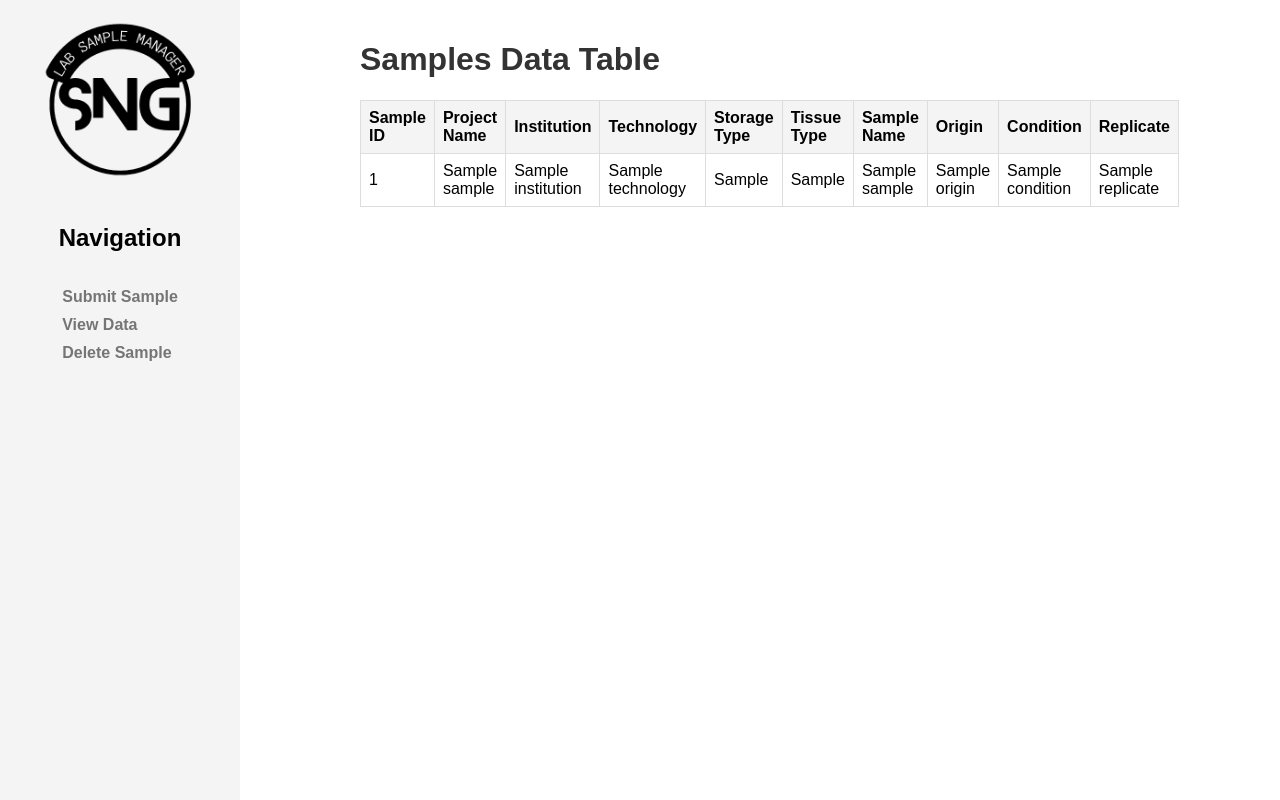
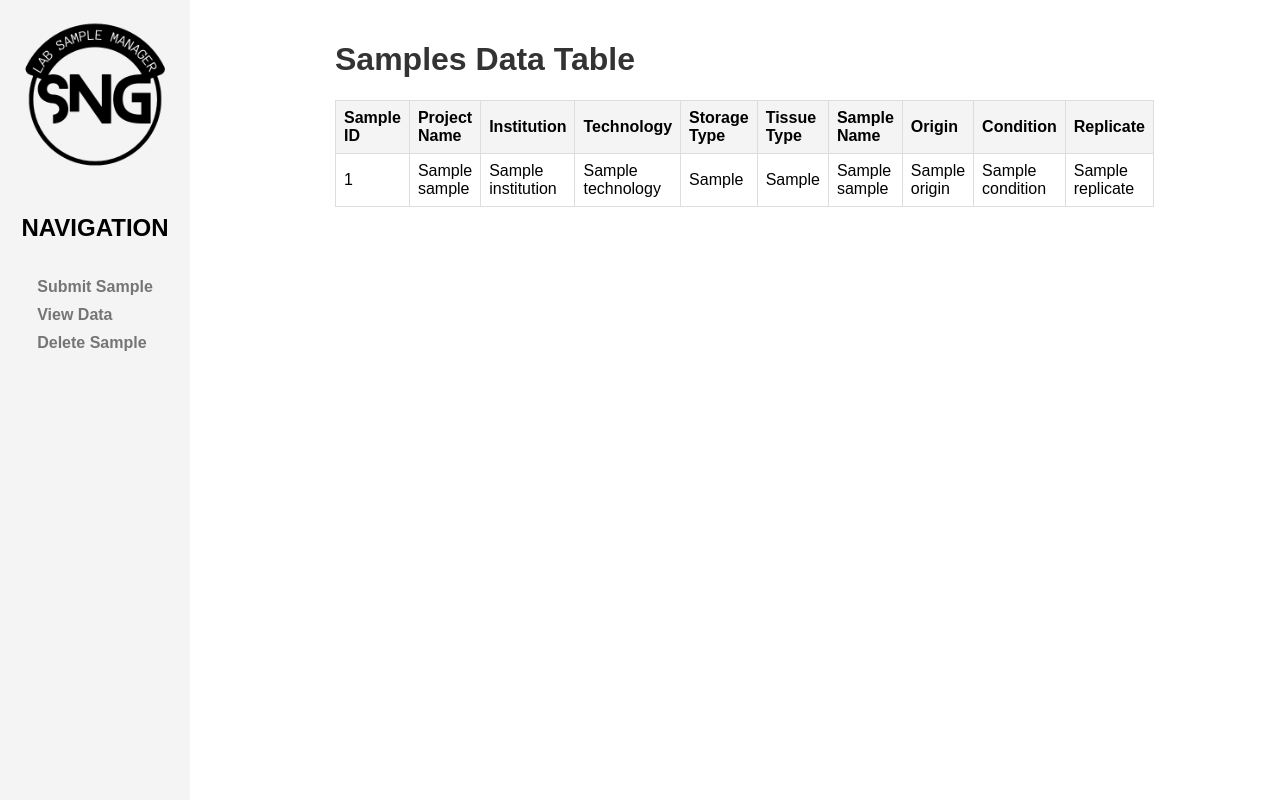
Before and after one commit to lukezhang-811/sng, a Django app: template SampleNameGen/templates/data_table.html in a window 1280 px wide. Run offline with Django 3.2, Linux system fonts and the light colour scheme; the template is opened without the code that fills it: most values are stand-ins (such as "Sample title", 1, 10 or a date in 2020).

Commit message:
css changes

```diff
--- a/SampleNameGen/templates/base.html
+++ b/SampleNameGen/templates/base.html
@@ -14,7 +14,7 @@
             min-height: 100vh;
         }
         .sidebar {
-            width: 200px;
+            width: 150px;
             background-color: #f4f4f4;
             padding: 20px;
             box-shadow: 2px 0 5px rgba(0,0,0,0.1);
@@ -129,7 +129,7 @@
             margin-bottom: 20px;
         }
         .logo-container img {
-            max-width: 80%;
+            max-width: 100%;
             height: auto;
             object-fit: contain;
         }
@@ -140,7 +140,7 @@
         <div class="logo-container">
             <img src="{% static 'images/SNG_logo.png' %}" alt="Logo">
         </div>
-        <h2>Navigation</h2>
+        <h2>NAVIGATION</h2>
         <ul>
             <li><a href="{% url 'home' %}" {% if current_page == 'home' %}class="active"{% endif %}>Submit Sample</a></li>
             <li><a href="{% url 'data' %}" {% if current_page == 'data' %}class="active"{% endif %}>View Data</a></li>
```
